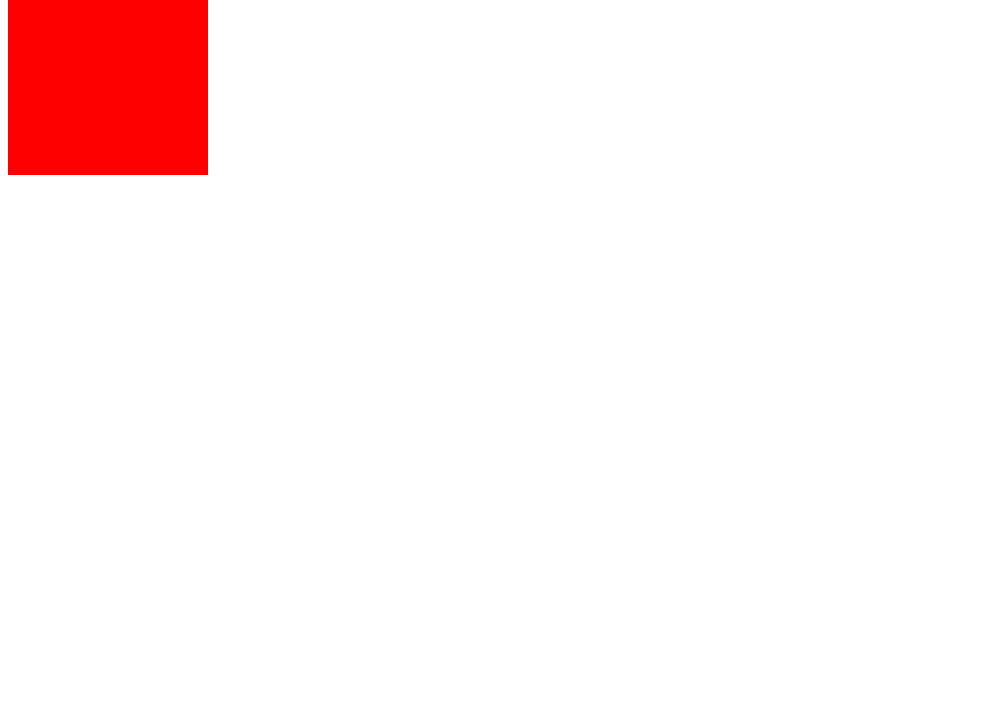
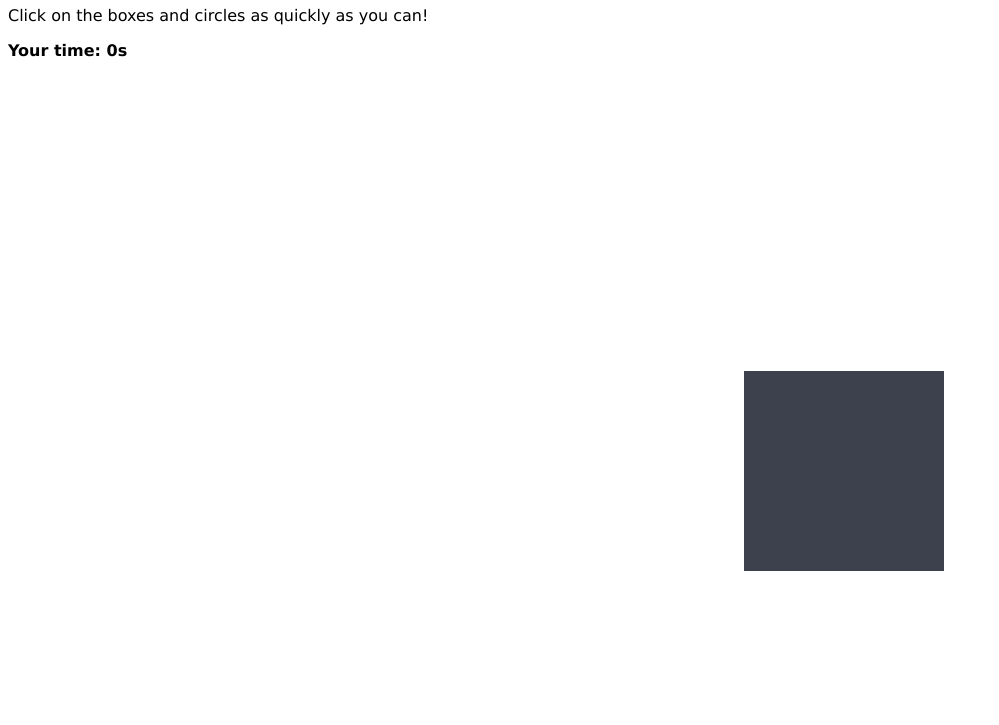
Before and after one commit to marekdano/reaction-tester, a plain HTML site: page index.html in a window 1280 px wide. Shown: the part 75-800 px from the top of the page, without its empty margins (0-999 px from the left). Drawn offline with Linux system fonts and the light colour scheme.

Commit message:
Added function to randomly display coloured box or circle somewhere on the screen.

```diff
--- a/custom.css
+++ b/custom.css
@@ -1,7 +1,16 @@
+
+body {
+  font-family:Verdana, Geneva, sans-serif;
+}
 
 #box {
   width: 200px;
   height: 200px;
   background-color: red;
   display: none;
+  position: relative;
 }
+
+.bold {
+  font-weight:bold;
+}
--- a/index.html
+++ b/index.html
@@ -9,35 +9,15 @@
 </head>
 
 <body>
-<p>Your time: <span id="time"></span></p>
+	<h1>Test your reaction!</h1>
+
+	<p>Click on the boxes and circles as quickly as you can!</p>
+
+  <p class="bold">Your time: <span id="time">0</span>s</p>
 
 	<div id="box"></div>
 
-	<script type="text/javascript">
-
-	var clickedTime, createdTime, reactionTime;
-
-	function makeBox() {
-		var time = Math.random();
-		time = time * 5000;
-
-		setTimeout(function() {
-			document.getElementById("box").style.display = "block";
-			createdTime = Date.now();
-		}, time);
-	}
-
-	document.getElementById("box").onclick = function() {
-		clickedTime = Date.now();
-		reactionTime = (clickedTime - createdTime)/1000;
-		document.getElementById("time").innerHTML = reactionTime;
-		this.style.display = "none";
-		makeBox();
-	}
-
-	makeBox();
-
-	</script>
+	<script type="text/javascript" src="scripts.js"></script>
 </body>
 
 </html>
--- /dev/null
+++ b/scripts.js
@@ -0,0 +1,53 @@
+
+function getRandomColor() {
+  var letters = '0123456789ABCDEF'.split('');
+  var color = '#';
+  for(var i=0; i<6; i++) {
+    color += letters[Math.round(Math.random() * 15)];
+  }
+  return color;
+}
+
+var clickedTime, createdTime, reactionTime;
+var boxSize = 400;
+
+function makeBox() {
+  var time = Math.random();
+  time = time * 5000;
+
+  setTimeout(function() {
+
+    if (Math.random() > 0.5) {
+        document.getElementById("box").style.borderRadius = "100px";
+    } else {
+        document.getElementById("box").style.borderRadius = "0";
+    }
+
+    var top = Math.random();
+    top = top * (window.innerHeight - boxSize);
+
+    console.log(document.body.clientHeight);
+
+    var left = Math.random();
+    left = left * (window.innerWidth - boxSize);
+
+    console.log('top: ' + top + '\nleft: ' + left);
+
+    document.getElementById("box").style.top = top + "px";
+    document.getElementById("box").style.left = left + "px";
+    document.getElementById("box").style.backgroundColor = getRandomColor();
+    document.getElementById("box").style.display = "block";
+
+    createdTime = Date.now();
+  }, time);
+}
+
+document.getElementById("box").onclick = function() {
+  clickedTime = Date.now();
+  reactionTime = (clickedTime - createdTime)/1000;
+  document.getElementById("time").innerHTML = reactionTime;
+  this.style.display = "none";
+  makeBox();
+}
+
+makeBox();
```
